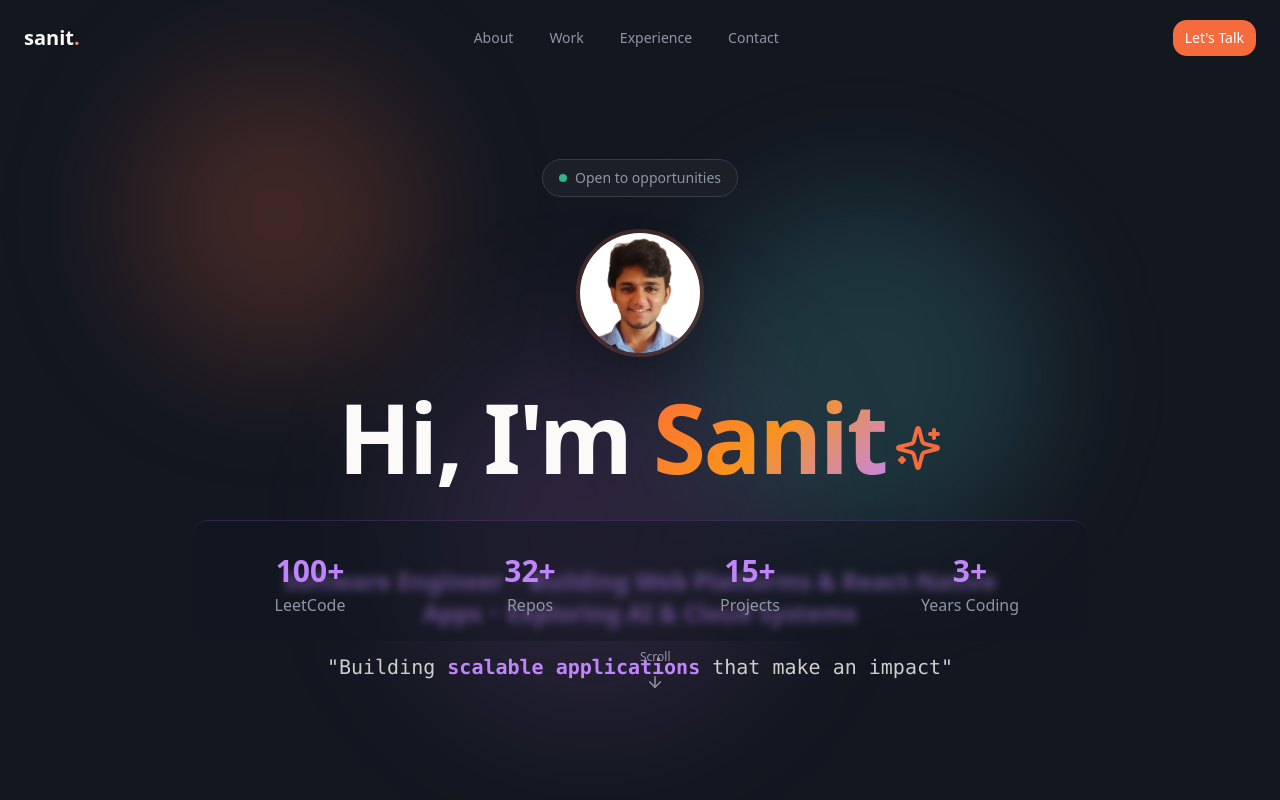
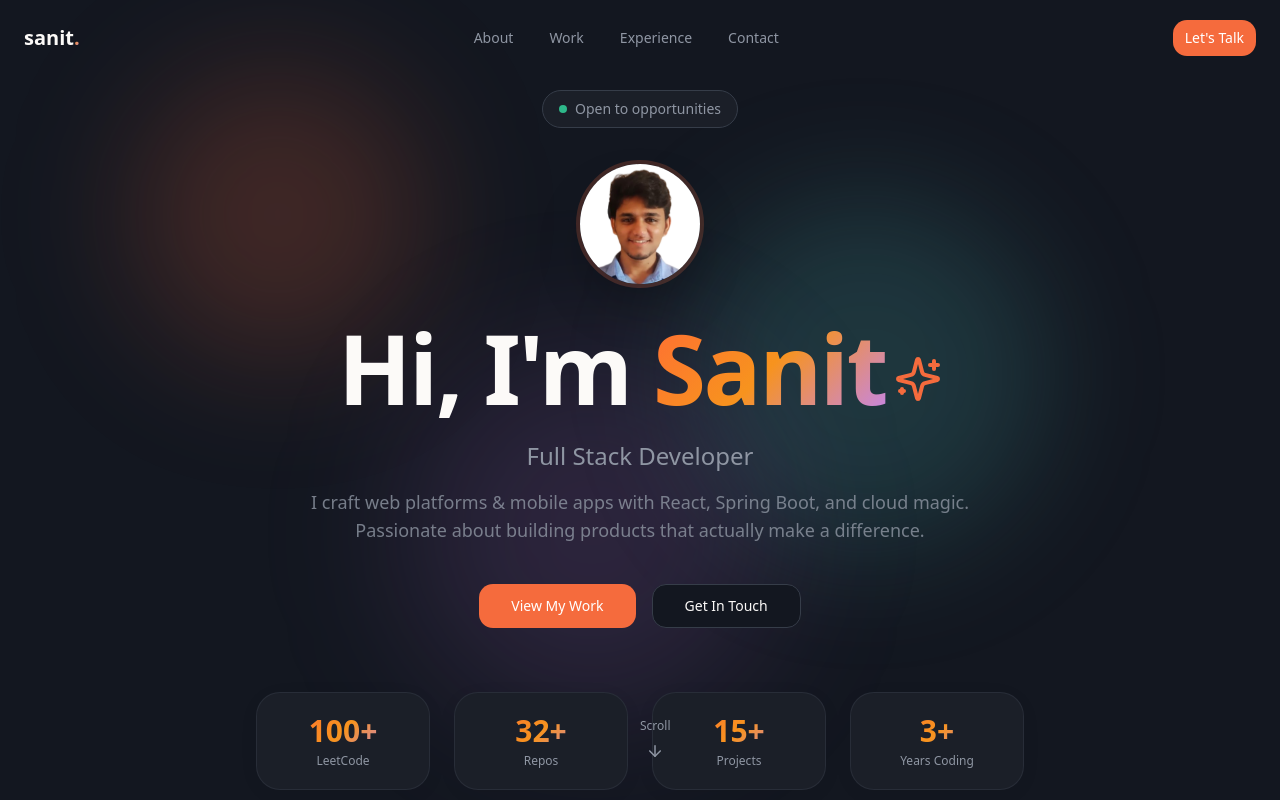
Before and after one commit to SANITPRAKASH/Sanit-Prakash, a React (Vite) app: page / in a window 1280 px wide. Shown: the top 800 px of the page. Built offline with nearby package versions, Linux system fonts and the light colour scheme.

Commit message:
"hero-section"

```diff
--- a/src/components/Hero.tsx
+++ b/src/components/Hero.tsx
@@ -94,70 +94,65 @@ const Hero = () => {
             </motion.span>
           </motion.h1>
 
-        {/* Subtitle */}
-        <div className="text-sm sm:text-base md:text-lg lg:text-xl xl:text-2xl mt-8 lg:mt-16 xl:mt-20 mb-4 md:mb-6 text-muted-foreground max-w-4xl mx-auto">
-          <span className="text-purple-400 font-semibold">
-            Software Engineer
-          </span>
-          <span className="mx-1 md:mx-2 text-purple-500">•</span>
-          <span className="text-purple-400 font-semibold">
-            Building Web Platforms & React-Native Apps
-          </span>
-          <span className="mx-1 md:mx-2 text-purple-500">•</span>
-          <span className="text-purple-400 font-semibold">
-            Exploring AI & Cloud Systems
-          </span>
+          {/* Subtitle */}
+          <motion.p
+            initial={{ opacity: 0, y: 20 }}
+            animate={{ opacity: 1, y: 0 }}
+            transition={{ duration: 0.6, delay: 0.3 }}
+            className="text-xl sm:text-2xl text-muted-foreground mb-4 font-display"
+          >
+            Full Stack Developer
+          </motion.p>
+
+          <motion.p
+            initial={{ opacity: 0, y: 20 }}
+            animate={{ opacity: 1, y: 0 }}
+            transition={{ duration: 0.6, delay: 0.4 }}
+            className="text-base sm:text-lg text-muted-foreground/80 max-w-2xl mx-auto mb-10"
+          >
+            I craft web platforms & mobile apps with React, Spring Boot, and cloud magic.
+            Passionate about building products that actually make a difference.
+          </motion.p>
+
+          {/* CTA Buttons */}
+          <motion.div
+            initial={{ opacity: 0, y: 20 }}
+            animate={{ opacity: 1, y: 0 }}
+            transition={{ duration: 0.6, delay: 0.5 }}
+            className="flex flex-col sm:flex-row items-center justify-center gap-4 mb-16"
+          >
+            <Button variant="default" size="lg" asChild>
+              <a href="#projects">View My Work</a>
+            </Button>
+            <Button variant="outline" size="lg" asChild>
+              <a href="#contact">Get In Touch</a>
+            </Button>
+          </motion.div>
+
+          {/* Stats */}
+          <motion.div
+            initial={{ opacity: 0, y: 40 }}
+            animate={{ opacity: 1, y: 0 }}
+            transition={{ duration: 0.6, delay: 0.6 }}
+            className="grid grid-cols-2 md:grid-cols-4 gap-6 max-w-3xl mx-auto"
+          >
+            {stats.map((stat, index) => (
+              <motion.div
+                key={stat.label}
+                initial={{ opacity: 0, scale: 0.8 }}
+                animate={{ opacity: 1, scale: 1 }}
+                transition={{ delay: 0.7 + index * 0.1 }}
+                whileHover={{ scale: 1.05, y: -5 }}
+                className="card-elevated p-5 cursor-default"
+              >
+                <p className="font-display text-3xl font-bold gradient-text mb-1">
+                  {stat.value}
+                </p>
+                <p className="text-xs text-muted-foreground">{stat.label}</p>
+              </motion.div>
+            ))}
+          </motion.div>
         </div>
-
-        {/* Tagline */}
-        <p className="text-sm sm:text-base md:text-lg lg:text-xl mb-8 md:mb-10 text-foreground/80 font-mono max-w-2xl mx-auto px-4">
-          "Building{" "}
-          <span className="text-purple-400 font-bold">
-            scalable applications
-          </span>{" "}
-          that make an impact"
-        </p>
-      </div>
-
-      {/* Stats Section - Fully Responsive */}
-      <div className="absolute bottom-16 sm:bottom-20 left-0 right-0 z-10 px-4 sm:px-6">
-        <div className="max-w-4xl mx-auto">
-          <div className="grid grid-cols-4 gap-2 sm:gap-4 md:gap-6 lg:gap-8 pt-4 sm:pt-6 md:pt-8 border-t border-purple-500/20 bg-background/50 backdrop-blur-sm rounded-lg p-3 sm:p-4 md:p-6 wakanda-pattern">
-            <div className="text-center">
-              <div className="text-lg sm:text-xl md:text-2xl lg:text-3xl font-bold text-purple-400 mb-1">
-                100+
-              </div>
-              <div className="text-xs sm:text-sm md:text-base text-muted-foreground">
-                LeetCode
-              </div>
-            </div>
-            <div className="text-center">
-              <div className="text-lg sm:text-xl md:text-2xl lg:text-3xl font-bold text-purple-400 mb-1">
-                32+
-              </div>
-              <div className="text-xs sm:text-sm md:text-base text-muted-foreground">
-                Repos
-              </div>
-            </div>
-            <div className="text-center">
-              <div className="text-lg sm:text-xl md:text-2xl lg:text-3xl font-bold text-purple-400 mb-1">
-                15+
-              </div>
-              <div className="text-xs sm:text-sm md:text-base text-muted-foreground">
-                Projects
-              </div>
-            </div>
-            <div className="text-center">
-              <div className="text-lg sm:text-xl md:text-2xl lg:text-3xl font-bold text-purple-400 mb-1">
-                3+
-              </div>
-              <div className="text-xs sm:text-sm md:text-base text-muted-foreground">
-                Years Coding
-              </div>
-            </div>
-          </div>
-        </div>
-      </div>
 
         {/* Scroll Indicator */}
         <motion.a
@@ -178,42 +173,4 @@ const Hero = () => {
   );
 };
 
-// Add Wakandan custom CSS
-const wakandaStyles = `
-  @keyframes spin-slow {
-    from {
-      transform: rotate(0deg);
-    }
-    to {
-      transform: rotate(360deg);
-    }
-  }
-
-  .animate-spin-slow {
-    animation: spin-slow 20s linear infinite;
-  }
-
-  @keyframes wakanda-pulse {
-    0%, 100% {
-      box-shadow: 0 0 20px rgba(139, 69, 255, 0.3);
-      transform: scale(1);
-    }
-    50% {
-      box-shadow: 0 0 40px rgba(139, 69, 255, 0.6);
-      transform: scale(1.02);
-    }
-  }
-
-  .wakanda-glow:hover {
-    animation: wakanda-pulse 1.5s ease-in-out infinite;
-  }
-`;
-
-// Inject styles
-if (typeof document !== "undefined") {
-  const styleSheet = document.createElement("style");
-  styleSheet.textContent = wakandaStyles;
-  document.head.appendChild(styleSheet);
-}
-
 export default Hero;
--- a/src/pages/Index.tsx
+++ b/src/pages/Index.tsx
@@ -1,10 +1,10 @@
 import Navigation from "@/components/Navigation";
-import Hero from "@/components/Hero";
 import About from "@/components/About";
 import Projects from "@/components/Projects";
 import Experience from "@/components/Experience";
 import Contact from "@/components/Contact";
 import Footer from "@/components/Footer";
+import Hero from "@/components/Hero";
 
 const Index = () => {
   return (
```
